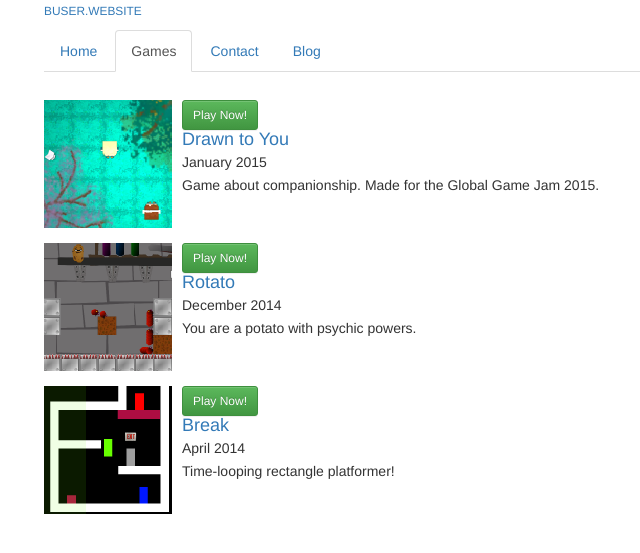
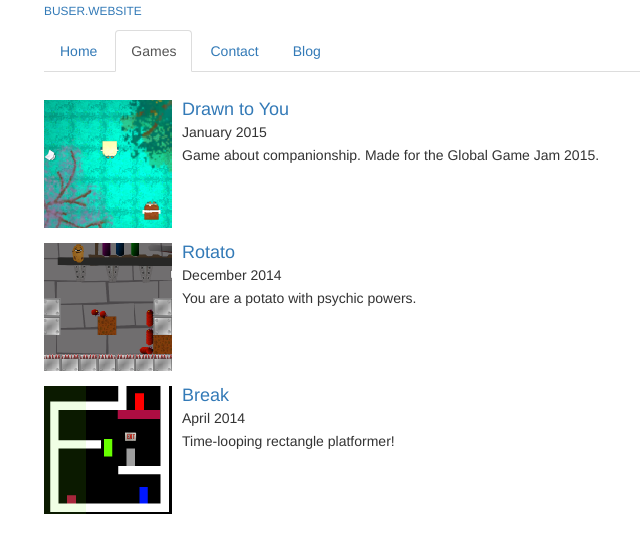
Before and after one commit to p-buse/p-buse.github.io, a Jekyll site: the page built from games/index.html, in a window 1280 px wide. Shown: the top 553 px of the page, without its empty margins (26-666 px from the left). Built offline with Jekyll 4.4.1, drawn with Linux system fonts in a browser that asks for light colours; nearby versions of some CDN libraries.

Commit message:
Nobody needed that button, anyways.

```diff
--- a/games/index.html
+++ b/games/index.html
@@ -14,7 +14,6 @@ permalink: /games/
       </a>
     </div>
     <div class="media-body">
-      <a class="btn btn-success btn-sm" href="{{ game.url }}" role="button">Play Now!</a>
       <!-- <a class="btn btn-primary btn-sm" href="{{ game.video }}" role="button">Watch Video</a> -->
       <a href="{{ game.url }}">
         <h4 class="media-heading">{{ game.title }}</h4>
```
